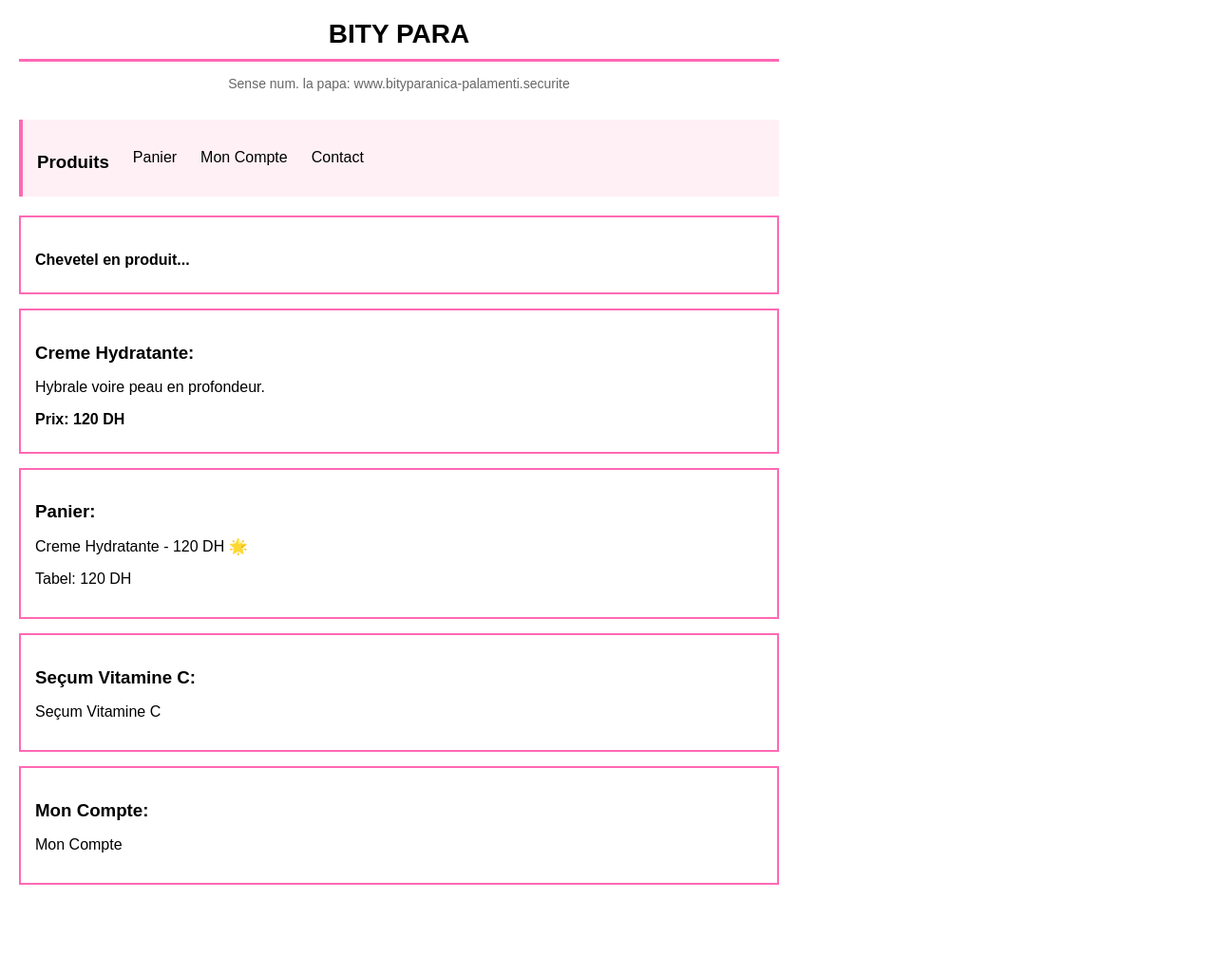
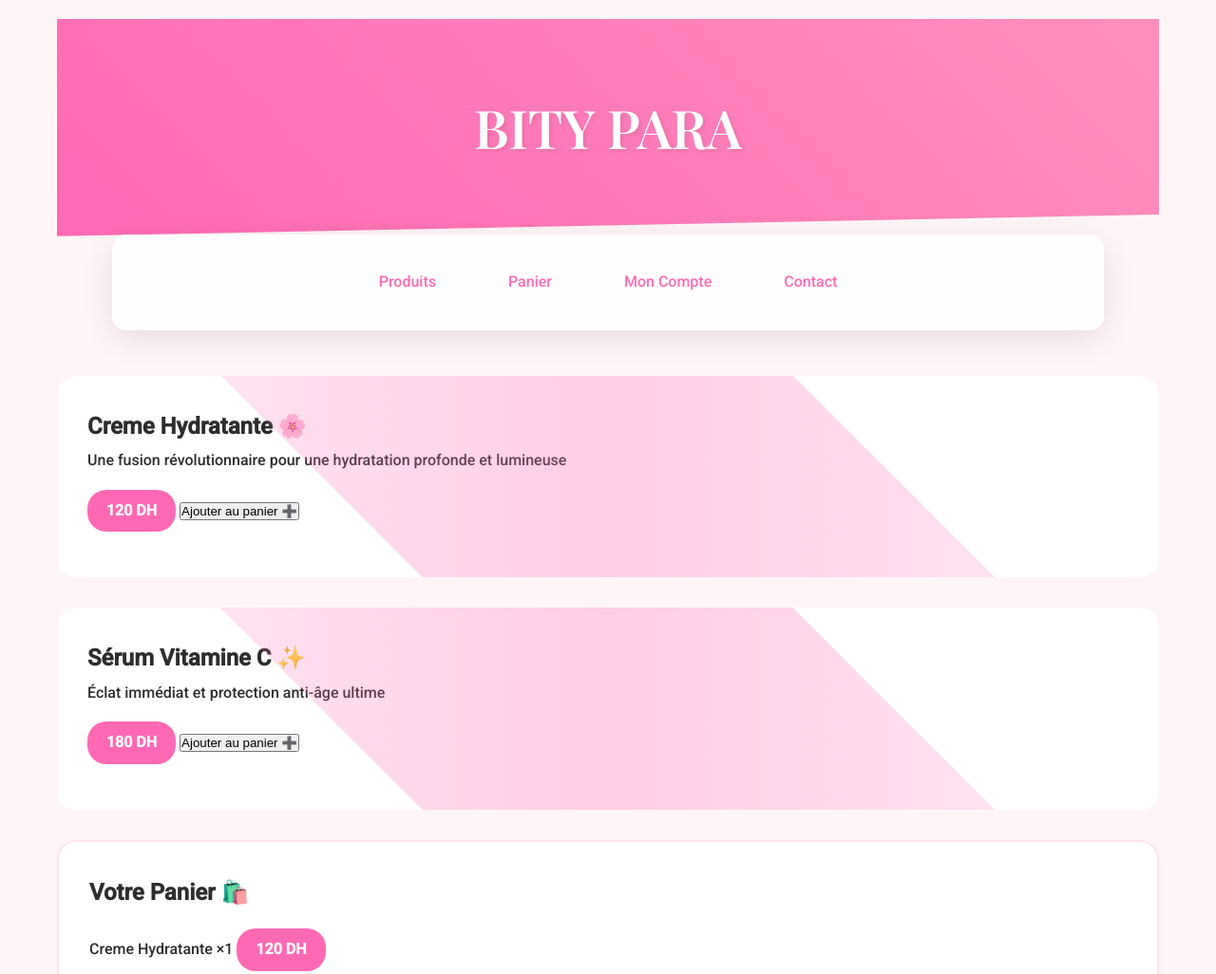
Before and after one commit to Aelwr3/BITYPARA, a plain HTML site: page index.html in a window 1280 px wide. Shown: the top 1026 px of the page at 95% size. Before the commit the page ends 952 px from the top, so only its background shows below. Drawn offline with nearby package versions, Linux system fonts and the light colour scheme.

Commit message:
Update index.html

```diff
--- a/index.html
+++ b/index.html
@@ -2,113 +2,215 @@
 <html lang="fr">
 <head>
     <meta charset="UTF-8">
-    <title>BITY PARA</title>
+    <meta name="viewport" content="width=device-width, initial-scale=1.0">
+    <title>BITY PARA - Cosmétiques de Luxe</title>
+    <link href="https://fonts.googleapis.com/css2?family=Playfair+Display:wght@600&family=Roboto:wght@300;500&display=swap" rel="stylesheet">
     <style>
-        body {
-            font-family: Arial, sans-serif;
-            margin: 20px;
-            max-width: 800px;
-            background: white;
-            color: black;
+        /* Reset & Base Styles */
+        * {
+            margin: 0;
+            padding: 0;
+            box-sizing: border-box;
         }
 
-        /* العنوان الرئيسي مع الشريط الوردي */
-        h1 {
-            text-align: center;
-            font-size: 28px;
-            border-bottom: 3px solid #ff69b4;
-            padding-bottom: 10px;
-            margin-bottom: 15px;
+        body {
+            font-family: 'Roboto', sans-serif;
+            background: #fff5f7;
+            color: #2d2d2d;
+            line-height: 1.8;
         }
 
-        /* رابط البابا */
-        .papa-link {
-            text-align: center;
-            color: #666;
-            font-size: 14px;
-            margin: 10px 0 30px 0;
+        /* Container Magic */
+        .container {
+            max-width: 1200px;
+            margin: 0 auto;
+            padding: 20px;
         }
 
-        /* قائمة التنقل مع الحد الوردي */
-        .nav {
-            display: flex;
-            gap: 25px;
-            margin: 20px 0;
-            padding: 15px;
-            background: #fff0f5;
-            border-left: 4px solid #ff69b4;
+        /* Header Animation */
+        .header {
+            text-align: center;
+            padding: 4rem 0;
+            background: linear-gradient(45deg, #ff69b4, #ff8ebd);
+            clip-path: polygon(0 0, 100% 0, 100% 90%, 0 100%);
+            margin-bottom: 3rem;
         }
 
-        /* الأقسام ذات الحدود الوردية */
-        .section {
-            border: 2px solid #ff69b4;
-            padding: 15px;
-            margin: 15px 0;
-            background: white;
+        .header h1 {
+            font-family: 'Playfair Display', serif;
+            font-size: 3.5rem;
+            color: white;
+            text-shadow: 2px 2px 4px rgba(0,0,0,0.1);
+            transform: translateY(20px);
+            animation: fadeInUp 1s ease forwards;
         }
 
-        /* السعر باللون الأسود الغامق */
-        .price {
-            color: black;
-            margin: 10px 0;
-            font-weight: bold;
+        /* Navigation Glassmorphism */
+        .nav-bar {
+            backdrop-filter: blur(10px);
+            background: rgba(255, 255, 255, 0.9);
+            border-radius: 15px;
+            padding: 1.5rem;
+            box-shadow: 0 8px 32px rgba(0,0,0,0.1);
+            margin: -50px auto 3rem;
+            position: relative;
+            z-index: 10;
+            max-width: 90%;
         }
 
-        /* النجمة الوردية */
-        .star {
-            color: #ff69b4;
-            font-size: 16px;
+        .nav-links {
+            display: flex;
+            justify-content: center;
+            gap: 2rem;
         }
 
-        /* عناوين الأقسام */
-        h3, h4 {
-            color: black;
-            margin-bottom: 10px;
+        .nav-links a {
+            color: #ff69b4;
+            text-decoration: none;
+            font-weight: 500;
+            padding: 10px 20px;
+            border-radius: 30px;
+            transition: all 0.3s ease;
+            border: 2px solid transparent;
+        }
+
+        .nav-links a:hover {
+            background: #ff69b4;
+            color: white;
+            transform: translateY(-2px);
+        }
+
+        /* Product Cards Hover Effect */
+        .product-card {
+            background: white;
+            border-radius: 20px;
+            padding: 2rem;
+            margin-bottom: 2rem;
+            transition: transform 0.3s, box-shadow 0.3s;
+            cursor: pointer;
+            position: relative;
+            overflow: hidden;
+        }
+
+        .product-card:hover {
+            transform: translateY(-10px);
+            box-shadow: 0 15px 30px rgba(255,105,180,0.2);
+        }
+
+        .product-card::before {
+            content: '';
+            position: absolute;
+            top: -50%;
+            left: -50%;
+            width: 200%;
+            height: 200%;
+            background: linear-gradient(45deg, transparent, #ff69b455, transparent);
+            transform: rotate(45deg);
+            transition: 0.5s;
+        }
+
+        .product-card:hover::before {
+            animation: shine 1.5s;
+        }
+
+        /* Price Tag Design */
+        .price-tag {
+            background: #ff69b4;
+            color: white;
+            padding: 8px 20px;
+            border-radius: 20px;
+            display: inline-block;
+            font-weight: bold;
+            margin: 1rem 0;
+        }
+
+        /* Cart Section */
+        .cart-section {
+            background: white;
+            border-radius: 20px;
+            padding: 2rem;
+            margin: 2rem 0;
+            border: 2px solid #ffe5ee;
+        }
+
+        /* Animations */
+        @keyframes fadeInUp {
+            to {
+                opacity: 1;
+                transform: translateY(0);
+            }
+        }
+
+        @keyframes shine {
+            0% { left: -50%; }
+            100% { left: 150%; }
+        }
+
+        /* Responsive Design */
+        @media (max-width: 768px) {
+            .nav-links {
+                flex-direction: column;
+                text-align: center;
+            }
+
+            .header h1 {
+                font-size: 2.5rem;
+            }
         }
     </style>
 </head>
 <body>
-    <!-- العنوان الرئيسي -->
-    <h1>BITY PARA</h1>
-    <p class="papa-link">Sense num. la papa: www.bityparanica-palamenti.securite</p>
+    <div class="container">
+        <!-- Header Section -->
+        <header class="header">
+            <h1>BITY PARA</h1>
+        </header>
 
-    <!-- قائمة التنقل -->
-    <div class="nav">
-        <h3>Produits</h3>
-        <p>Panier</p>
-        <p>Mon Compte</p>
-        <p>Contact</p>
-    </div>
+        <!-- Navigation -->
+        <nav class="nav-bar">
+            <div class="nav-links">
+                <a href="#products">Produits</a>
+                <a href="#cart">Panier</a>
+                <a href="#account">Mon Compte</a>
+                <a href="#contact">Contact</a>
+            </div>
+        </nav>
 
-    <!-- قسم الشعار -->
-    <div class="section">
-        <h4>Chevetel en produit...</h4>
-    </div>
+        <!-- Products Section -->
+        <div class="product-card" id="products">
+            <h2>Creme Hydratante 🌸</h2>
+            <p>Une fusion révolutionnaire pour une hydratation profonde et lumineuse</p>
+            <div class="price-tag">120 DH</div>
+            <button class="add-to-cart">Ajouter au panier ➕</button>
+        </div>
 
-    <!-- المنتج 1 -->
-    <div class="section">
-        <h3>Creme Hydratante:</h3>
-        <p>Hybrale voire peau en profondeur.</p>
-        <p class="price">Prix: 120 DH</p>
-    </div>
+        <div class="product-card">
+            <h2>Sérum Vitamine C ✨</h2>
+            <p>Éclat immédiat et protection anti-âge ultime</p>
+            <div class="price-tag">180 DH</div>
+            <button class="add-to-cart">Ajouter au panier ➕</button>
+        </div>
 
-    <!-- سلة الشراء -->
-    <div class="section">
-        <h3>Panier:</h3>
-        <p>Creme Hydratante - 120 DH <span class="star">🌟</span></p>
-        <p>Tabel: 120 DH</p>
-    </div>
+        <!-- Cart Section -->
+        <div class="cart-section" id="cart">
+            <h2>Votre Panier 🛍️</h2>
+            <div class="cart-item">
+                <p>Creme Hydratante ×1 <span class="price-tag">120 DH</span></p>
+            </div>
+            <div class="total">
+                <h3>Total: <span class="price-tag">120 DH</span></h3>
+            </div>
+        </div>
 
-    <!-- المنتج 2 -->
-    <div class="section">
-        <h3>Seçum Vitamine C:</h3>
-        <p>Seçum Vitamine C</p>
-    </div>
-
-    <!-- حساب المستخدم -->
-    <div class="section">
-        <h3>Mon Compte:</h3>
-        <p>Mon Compte</p>
+        <!-- Account Section -->
+        <div class="product-card" id="account">
+            <h2>Espace Client 🔐</h2>
+            <form class="login-form">
+                <input type="email" placeholder="Votre email" required>
+                <input type="password" placeholder="Mot de passe" required>
+                <button type="submit">Se connecter →</button>
+            </form>
+        </div>
     </div>
 </body>
 </html>
```
